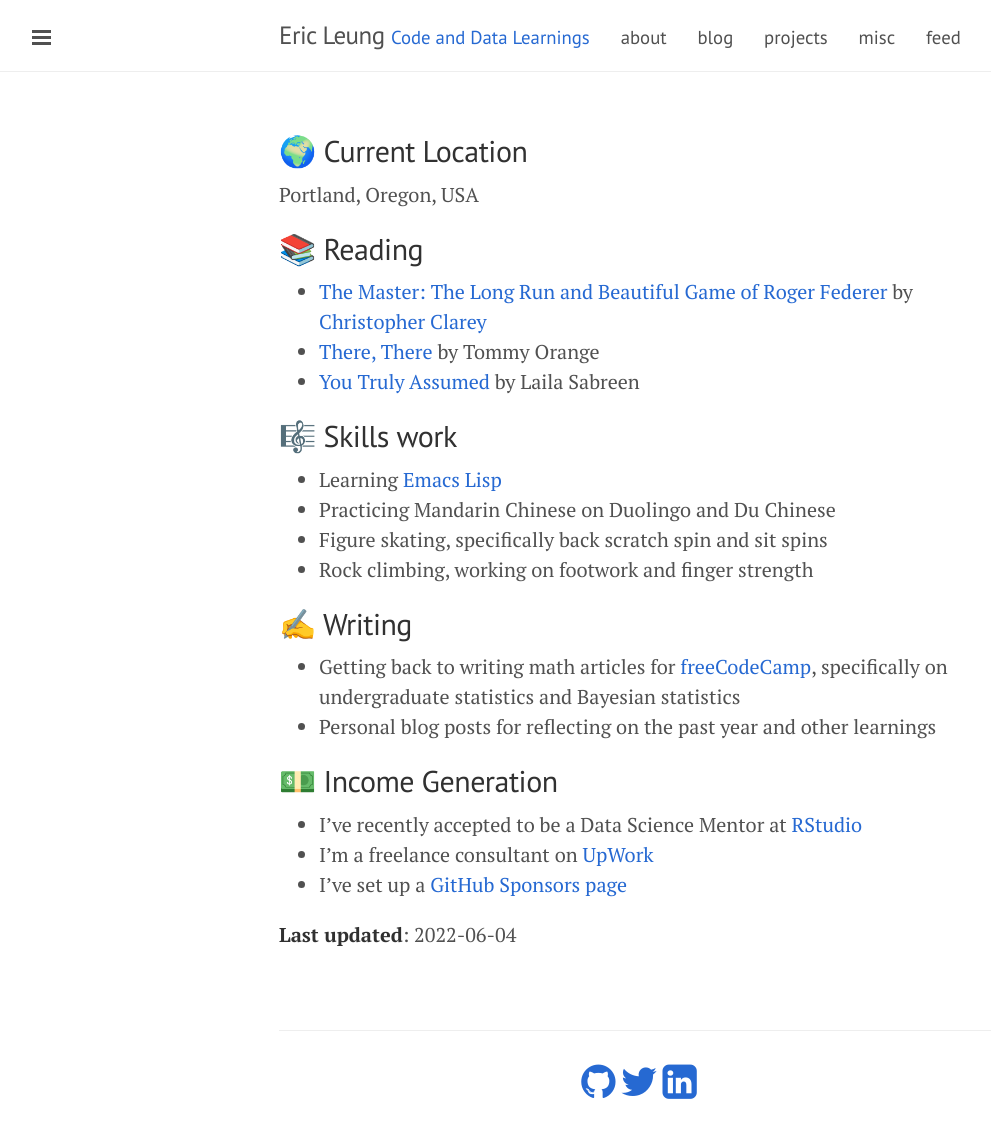
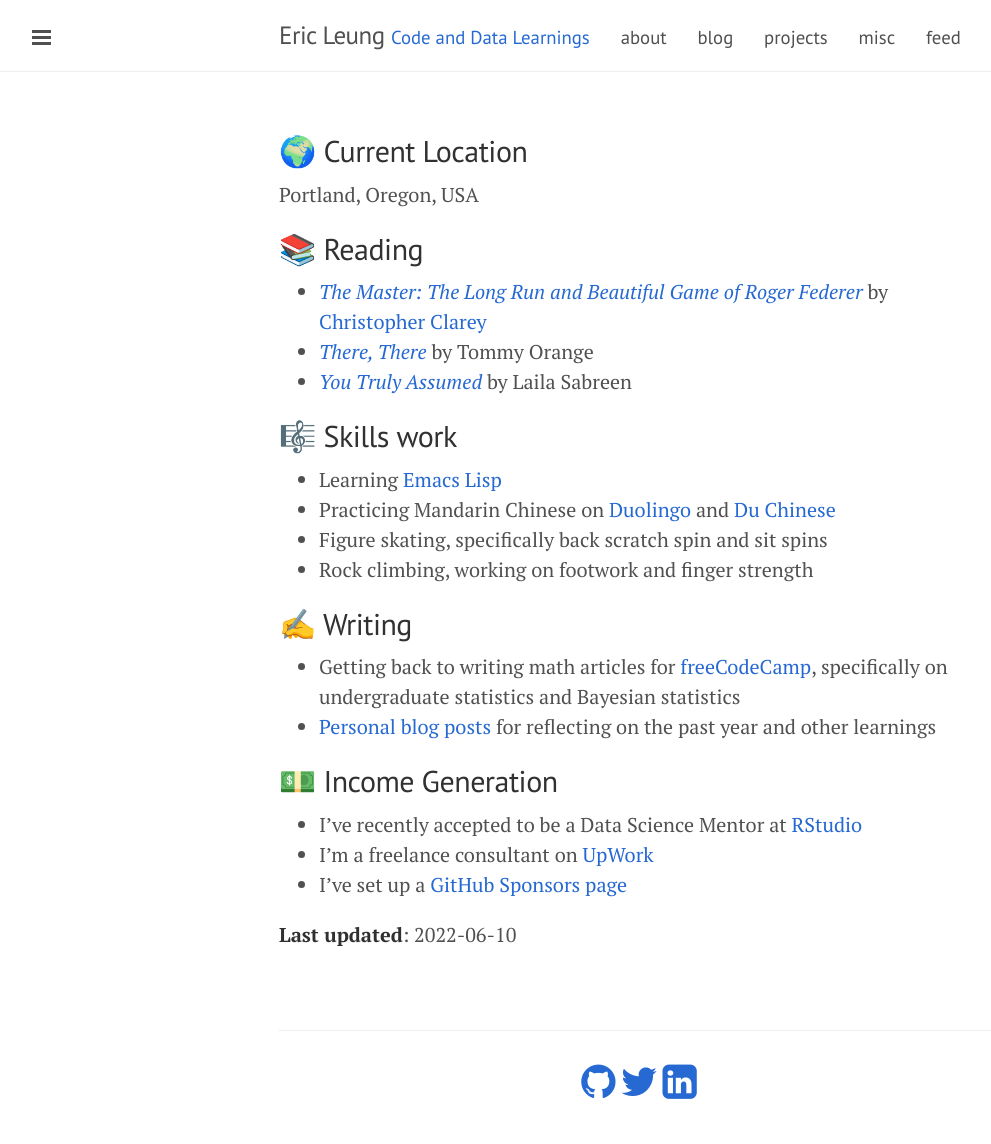
Before and after one commit to erictleung/erictleung.github.io, a Jekyll site: the page built from now.md, in a window 1280 px wide. Shown: the whole page, without its empty margins (1-992 px from the left). Built offline with Jekyll 4.4.1, drawn with Linux system fonts in a browser that asks for light colours; nearby versions of some CDN libraries; some of the changed lines change nothing that is shown.

Commit message:
Add formatting and links to now page

```diff
--- a/now.md
+++ b/now.md
@@ -12,17 +12,18 @@
 
 ## 📚 Reading
 
-- [The Master: The Long Run and Beautiful Game of Roger Federer](https://bookshop.org/books/the-master-the-long-run-and-beautiful-game-of-roger-federer/9781538719268)
+- [_The Master: The Long Run and Beautiful Game of Roger Federer_](https://bookshop.org/books/the-master-the-long-run-and-beautiful-game-of-roger-federer/9781538719268)
   by [Christopher Clarey](https://twitter.com/christophclarey)
-- [There, There](https://app.thestorygraph.com/books/7cbab85f-03e0-449c-ae1c-246d52a8691c)
+- [_There, There_](https://app.thestorygraph.com/books/7cbab85f-03e0-449c-ae1c-246d52a8691c)
   by Tommy Orange
-- [You Truly Assumed](https://app.thestorygraph.com/books/e0de6774-ca4e-4f84-bad9-1bf973937587)
+- [_You Truly Assumed_](https://app.thestorygraph.com/books/e0de6774-ca4e-4f84-bad9-1bf973937587)
   by Laila Sabreen
 
 ## 🎼 Skills work
 
 - Learning [Emacs Lisp](https://www.gnu.org/software/emacs/manual/html_node/elisp/)
-- Practicing Mandarin Chinese on Duolingo and Du Chinese
+- Practicing Mandarin Chinese on [Duolingo](https://duolingo.com) and
+  [Du Chinese](https://www.duchinese.net)
 - Figure skating, specifically back scratch spin and sit spins
 - Rock climbing, working on footwork and finger strength
 
@@ -31,8 +32,8 @@
 - Getting back to writing math articles for
   [freeCodeCamp](freecodecamp.org/news/author/erictleung/),
   specifically on undergraduate statistics and Bayesian statistics
-- Personal blog posts for reflecting on the past year and other
-  learnings
+- [Personal blog posts](https://erictleung.com/blog) for reflecting on the past
+  year and other learnings
 
 ## 💵 Income Generation
 
@@ -42,4 +43,4 @@
   [UpWork](https://www.upwork.com/freelancers/~013dbc580b3a5f97ac)
 - I've set up a [GitHub Sponsors page](https://github.com/sponsors/erictleung)
 
-**Last updated**: 2022-06-04
+**Last updated**: 2022-06-10
```
